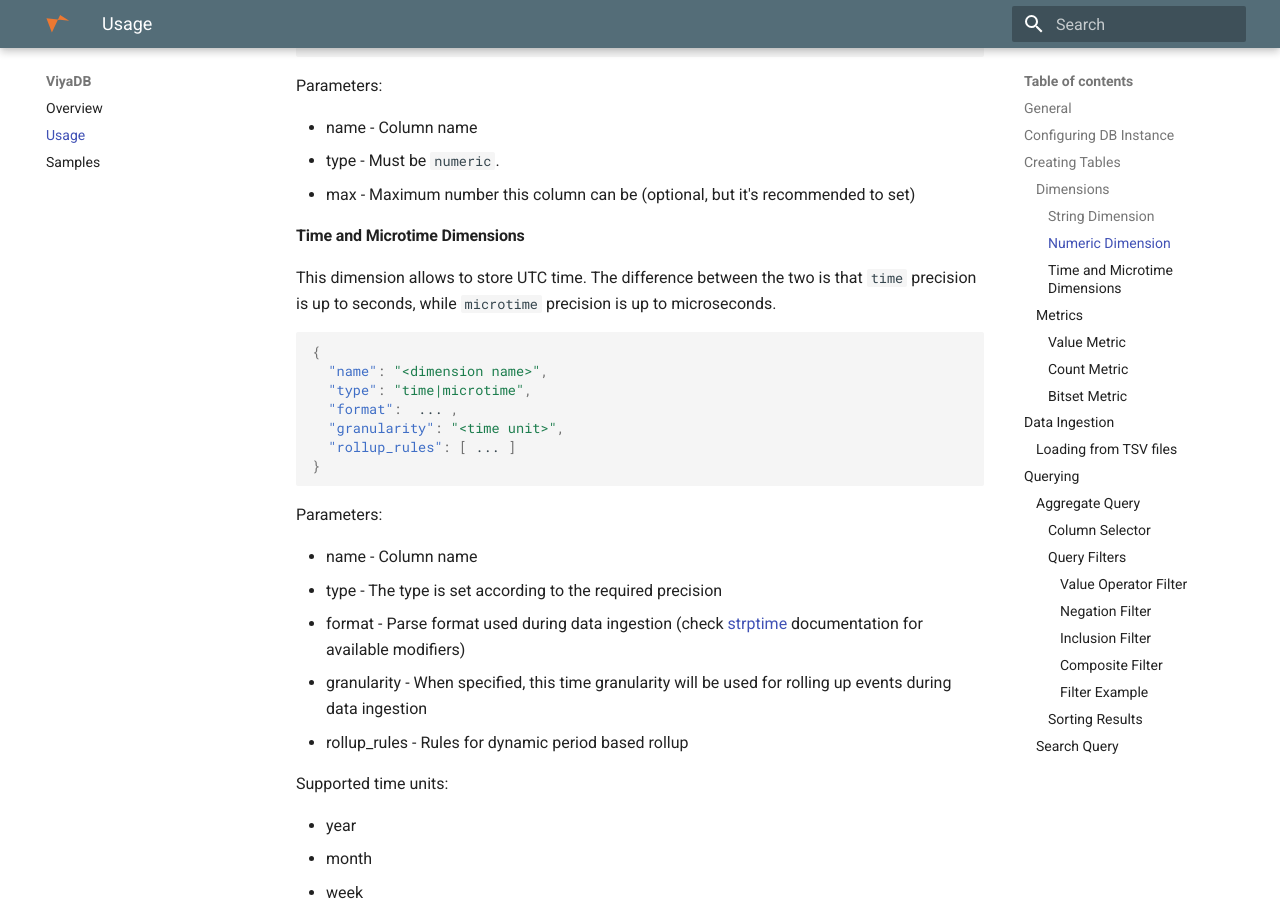
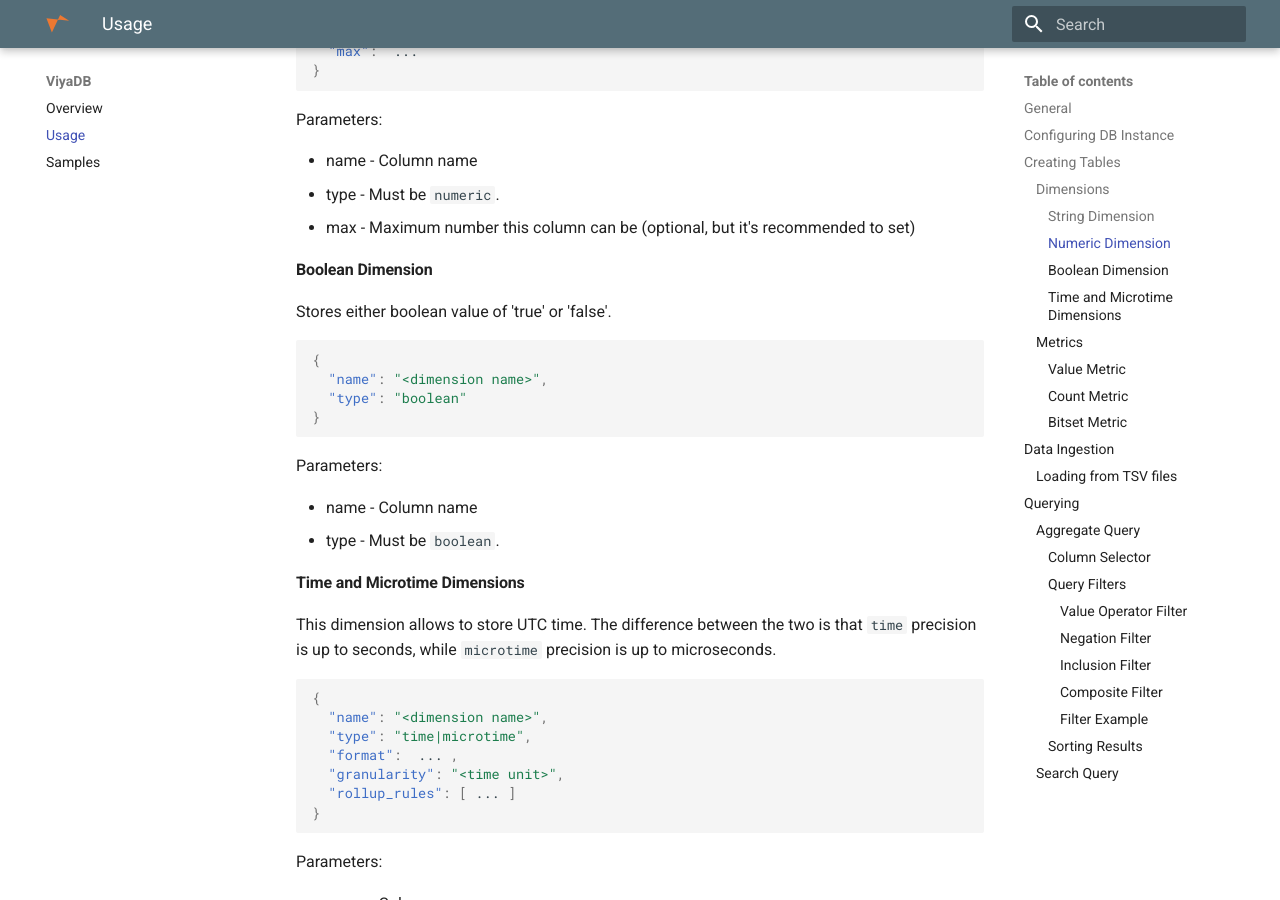
Before and after one commit to viyadb/website, an MkDocs documentation site: the page built from docs/usage.md, in a window 1280 px wide and 900 px high, scrolled down 3102 px. Built offline with MkDocs 1.6.1 and Material for MkDocs 9.7.7, drawn with Linux system fonts in a browser that asks for light colours; old or Windows-style settings are respelled for this version of MkDocs.

Commit message:
Added note on boolean types

````diff
--- a/docs/usage.md
+++ b/docs/usage.md
@@ -80,6 +80,7 @@
 
  * String
  * Numeric
+ * Boolean
  * Time
  * Microtime
 
@@ -131,6 +132,22 @@
  * name - Column name
  * type - Must be `numeric`.
  * max - Maximum number this column can be (optional, but it's recommended to set)
+
+#### Boolean Dimension
+
+Stores either boolean value of 'true' or 'false'.
+
+```json
+{
+  "name": "<dimension name>",
+  "type": "boolean"
+}
+```
+
+Parameters:
+
+ * name - Column name
+ * type - Must be `boolean`.
 
 #### Time and Microtime Dimensions
 
````
